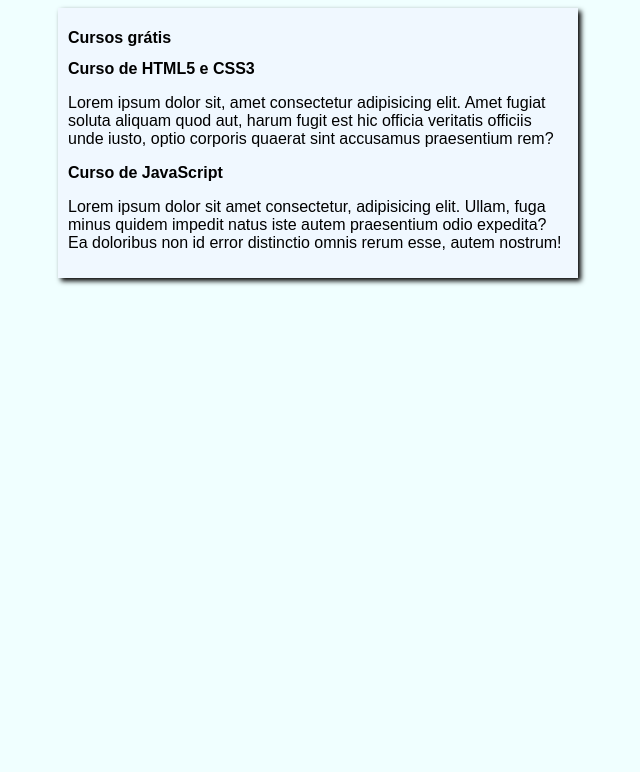
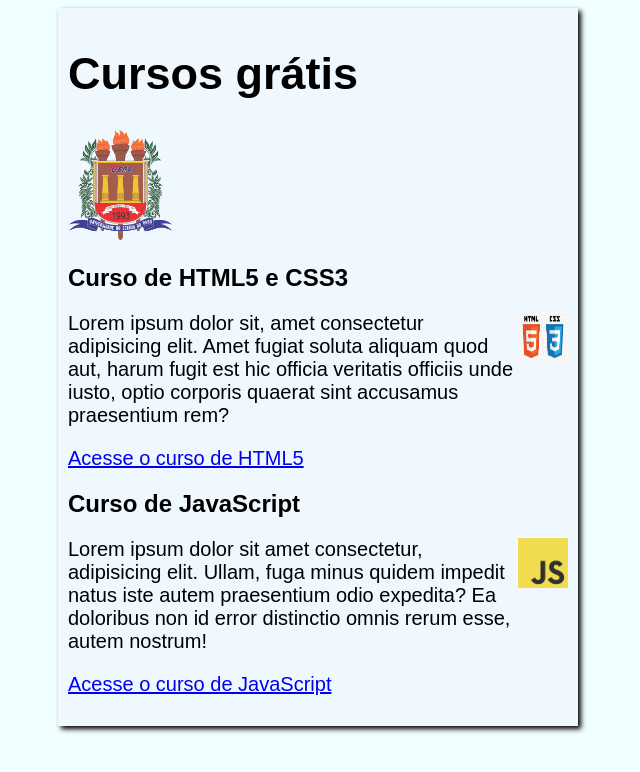
Before and after one commit to pacificodiguin/Projeto-Site, a plain HTML site: page index.html in a window 1280 px wide. Shown: the whole page, without its empty margins (322-962 px from the left). Drawn offline with Linux system fonts and the light colour scheme.

Commit message:
Finalização do update de 05-08

```diff
--- a/estilos/style.css
+++ b/estilos/style.css
@@ -1,9 +1,11 @@
 *{
     font-family: Arial, Helvetica, sans-serif;
-    font-size: 16px;
 }
 body{
     background-color: azure;
+}
+h1{
+    font-size: 45px;
 }
 main{
     background-color: aliceblue;
@@ -12,3 +14,15 @@ main{
     padding: 10px;
     box-shadow: 3px 3px 5px rgb(0, 0, 0.473);
 }
+p{
+    font-size: 20px;
+}
+img.lado{
+    width: 50px;
+    height: 50px;
+    float: right;
+}
+img.logo{
+    width: 105px;
+    height: 110px;
+}
--- a/index.html
+++ b/index.html
@@ -10,14 +10,19 @@
     <main>
         <header>
             <h1>Cursos grátis</h1>
+            <img class="logo" src="imagens/Brasão-400.png" alt="Logo-do-Site">
         </header>
         <article>
             <h2>Curso de HTML5 e CSS3</h2>
+            <img class="lado" src="imagens/htmlcss.png" alt="Curso de HTML e CSS">
             <p>Lorem ipsum dolor sit, amet consectetur adipisicing elit. Amet fugiat soluta aliquam quod aut, harum fugit est hic officia veritatis officiis unde iusto, optio corporis quaerat sint accusamus praesentium rem?</p>
+            <p><a href="curso-html.html">Acesse o curso de HTML5</a></p>
         </article>
         <article>
             <h2>Curso de JavaScript</h2>
+            <img class="lado" src="imagens/JavaScript.png" alt="Curso de JavaScript">
             <p>Lorem ipsum dolor sit amet consectetur, adipisicing elit. Ullam, fuga minus quidem impedit natus iste autem praesentium odio expedita? Ea doloribus non id error distinctio omnis rerum esse, autem nostrum!</p>
+            <p><a href="curso-javascript.html">Acesse o curso de JavaScript</a></p>
         </article>
     </main>
 </body>
```
Also changed, not shown: curso-html.html (added, +19 -0 lines), curso-javascript.html (added, +19 -0 lines).
